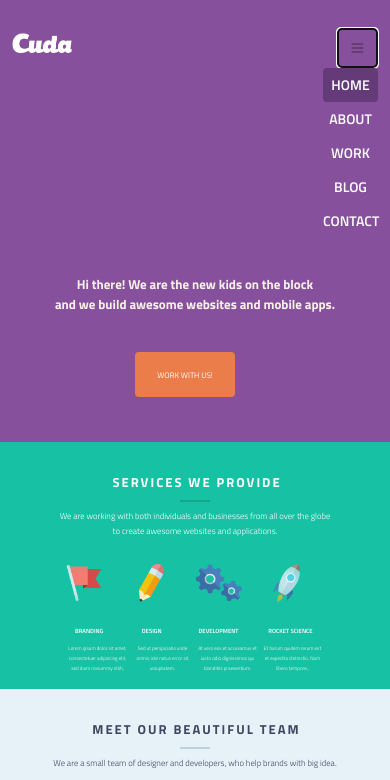
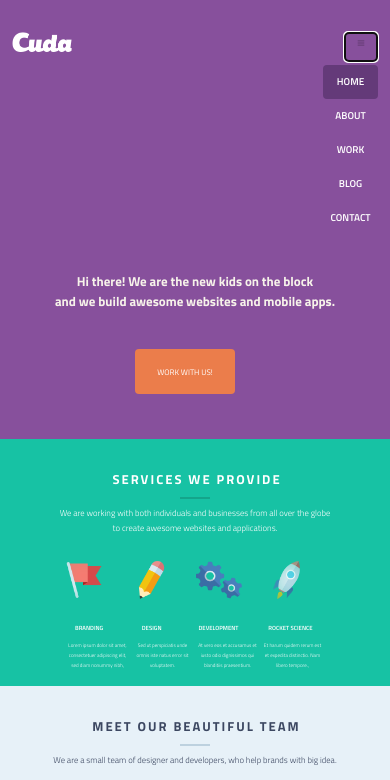
Before and after one commit to zohreh99/web, a plain HTML site: page index.html in a window 390 px wide. Both pictures are taken after a click on the button "Toggle navigation". Shown: the top 780 px of the page. Drawn offline with Linux system fonts and the light colour scheme.

Commit message:
commit for edit icon navbar

```diff
--- a/files/css/style.css
+++ b/files/css/style.css
@@ -585,14 +585,13 @@ section {
 	}
 	.navbar-light .navbar-nav .nav-link{
 	float: right;
-	font-size: 20px;
+	font-size: 10px;
 
 	}
 
 	.navbar-light .navbar-nav .nav-link{
 	margin: 0px;
 	color: #ffffff;
-	font-size: 14px  ;
 	line-height: 18px;
 	color: #ffffff;
 	font-family: "Titillium";
@@ -602,6 +601,16 @@ section {
 	text-align: center;
 
 	}
+	.navbar-light .navbar-toggler-icon {
+	margin-top: -10px;
+
+	}
+	.navbar-toggler-icon{
+	width: .5rem;
+	height: .5rem;
+
+	}
+
 	.sec1{
 	width: 100%;
 	height: 200px;
```
